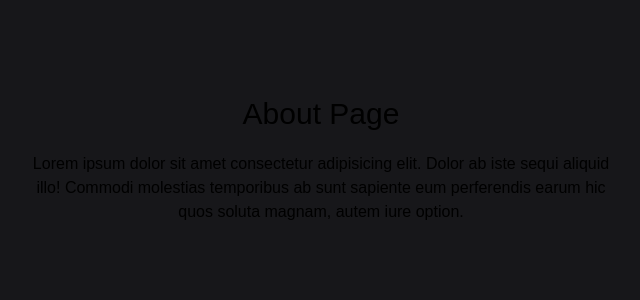
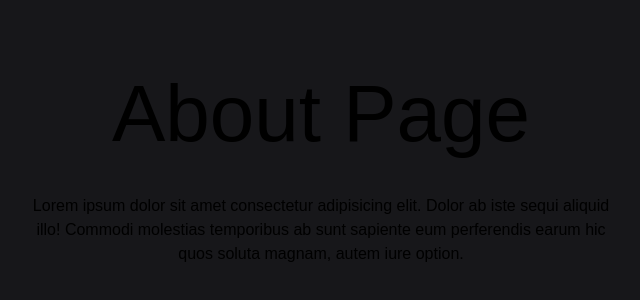
Before and after one commit to Pathum-Hettiarachchi/test_next_js_and_tailwind_css, a Next.js app: page /about in a window 1280 px wide. Shown: the part 240-540 px from the top of the page, without its empty margins (319-959 px from the left). Built offline with nearby package versions, Linux system fonts and the light colour scheme.

Commit message:
page updated

```diff
--- a/app/about/page.tsx
+++ b/app/about/page.tsx
@@ -3,7 +3,7 @@ import React from 'react'
 export default function About() {
   return (
     <div className='flex flex-col justify-center items-center bg-background w-full h-[100vh]'>
-    <h1 className='text-3xl'>About Page</h1>
+    <h1 className='text-[80px]'>About Page</h1>
     <p className='w-[600px] mt-5 text-center'>Lorem ipsum dolor sit amet consectetur adipisicing elit. Dolor ab iste sequi aliquid illo!
         Commodi molestias temporibus ab sunt sapiente eum perferendis earum hic quos soluta magnam,
         autem iure option.</p>
```
